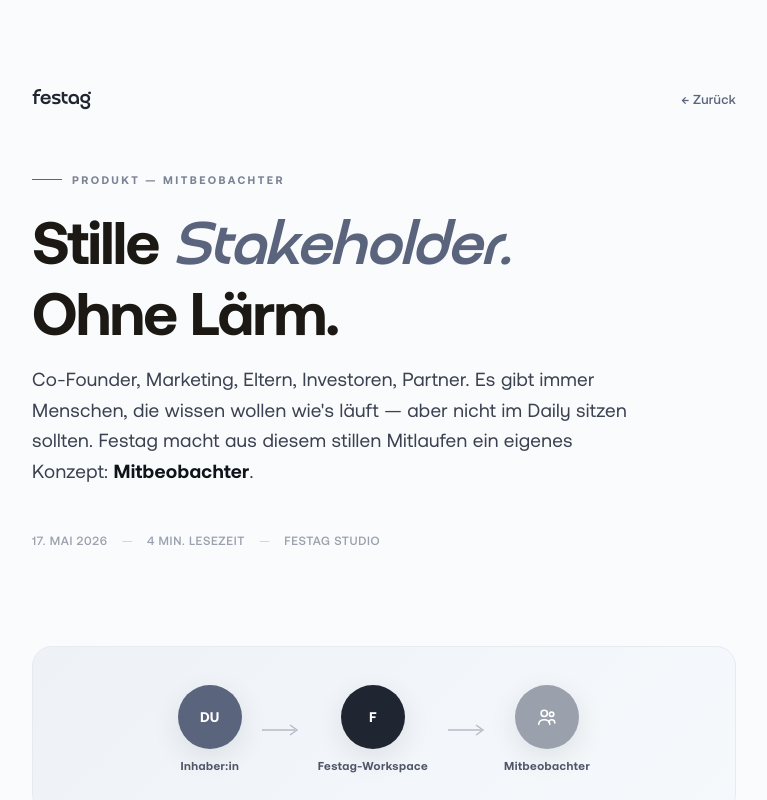
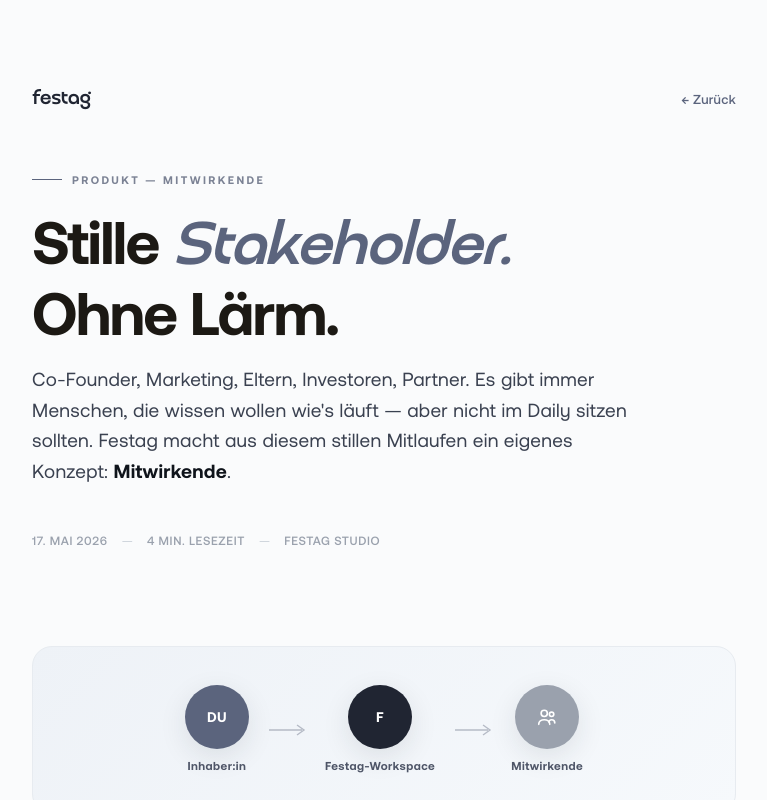
Before and after one commit to viastefan/festag-mvp, a Next.js app: page /blog/mitbeobachter in a window 1280 px wide. Shown: the whole page, without its empty margins (256-1023 px from the left). Built offline with nearby package versions, Linux system fonts and the light colour scheme.

Commit message:
Fix: modal clipping via createPortal, rename Mitbeobachter to Mitwirkende

```diff
--- a/app/blog/mitbeobachter/page.tsx
+++ b/app/blog/mitbeobachter/page.tsx
@@ -1,11 +1,11 @@
 import Link from 'next/link'
 
 export const metadata = {
-  title: 'Mitbeobachter — Stille Stakeholder ohne Lärm | Festag',
+  title: 'Mitwirkende — Stille Stakeholder ohne Lärm | Festag',
   description: 'Wie Festag Co-Founder, Marketing, Investoren und Partner still mitlaufen lässt — ohne dass dein Projekt zum Meeting-Marathon wird.',
 }
 
-export default function BlogMitbeobachterPage() {
+export default function BlogMitwirkendePage() {
   return (
     <main style={{ background:'#FAFBFC', minHeight:'100vh', color:'#202532' }}>
       <style>{`
@@ -263,17 +263,17 @@
           <Link href="/" className="blog-back">← Zurück</Link>
         </header>
 
-        <p className="blog-eyebrow">Produkt — Mitbeobachter</p>
+        <p className="blog-eyebrow">Produkt — Mitwirkende</p>
         <h1 className="blog-title">Stille <em>Stakeholder.</em><br/>Ohne Lärm.</h1>
         <p className="blog-lead">
           Co-Founder, Marketing, Eltern, Investoren, Partner. Es gibt immer Menschen, die wissen wollen wie&apos;s
           läuft — aber nicht im Daily sitzen sollten. Festag macht aus diesem stillen Mitlaufen ein eigenes
-          Konzept: <strong>Mitbeobachter</strong>.
+          Konzept: <strong>Mitwirkende</strong>.
         </p>
         <p className="blog-meta">17. Mai 2026 <span>—</span> 4 Min. Lesezeit <span>—</span> Festag Studio</p>
 
         {/* Hero-Diagramm */}
-        <div className="blog-hero" aria-label="Mitbeobachter-Konzept">
+        <div className="blog-hero" aria-label="Mitwirkende-Konzept">
           <div className="hero-node">
             <div className="hero-circle" style={{ background:'#5B647D' }}>DU</div>
             <span className="hero-label">Inhaber:in</span>
@@ -289,10 +289,10 @@
             <svg width="40" height="14" viewBox="0 0 40 14"><path d="M2 7 H35 M30 2 L37 7 L30 12" stroke="#7B8294" strokeWidth="1.4" fill="none" /></svg>
           </div>
           <div className="hero-node">
-            <div className="hero-circle" style={{ background:'#9aa1ad' }} aria-label="Mitbeobachter">
+            <div className="hero-circle" style={{ background:'#9aa1ad' }} aria-label="Mitwirkende">
               <svg width="22" height="22" viewBox="0 0 24 24" fill="none" stroke="currentColor" strokeWidth="1.8" strokeLinecap="round"><circle cx="9" cy="8" r="3.4"/><path d="M3 20c0-3 2.7-5 6-5s6 2 6 5"/><circle cx="17" cy="9" r="2.4"/><path d="M14 17.5c.4-1.6 1.7-2.5 3-2.5 2 0 3.5 1.5 3.5 3.5"/></svg>
             </div>
-            <span className="hero-label">Mitbeobachter</span>
+            <span className="hero-label">Mitwirkende</span>
           </div>
         </div>
 
@@ -306,9 +306,9 @@
           bleiben sollen. Sie schreiben keine Tasks, machen keine Status-Reviews, brauchen keine Schreibrechte. Aber wenn sie fragen „wie weit seid ihr?",
           willst du nicht 20 Minuten lang erklären müssen.
         </p>
-        <p className="blog-p">Genau dafür gibt es Mitbeobachter.</p>
+        <p className="blog-p">Genau dafür gibt es Mitwirkende.</p>
 
-        <h2 className="blog-h">Was Mitbeobachter können — und was nicht</h2>
+        <h2 className="blog-h">Was Mitwirkende können — und was nicht</h2>
         <div className="blog-cards">
           <div className="blog-card">
             <div className="blog-card-icon">
@@ -372,21 +372,21 @@
 
         <div className="blog-quote">
           „Ich brauche keine zehn Meetings pro Woche. Aber ich will wissen, was meine Co-Founder bauen.
-          Mitbeobachter hat das erste Mal genau diese Lücke geschlossen."
+          Mitwirkende hat das erste Mal genau diese Lücke geschlossen."
           <cite>— Lukas, Co-Founder, Mode-A-Pilot-Workspace</cite>
         </div>
 
-        <h2 className="blog-h">Was Mitbeobachter <em>nicht</em> sind</h2>
+        <h2 className="blog-h">Was Mitwirkende <em>nicht</em> sind</h2>
         <p className="blog-p">
-          Wichtig: Mitbeobachter sind <strong>keine Team-Member</strong>. Sie haben keine Zuständigkeit, keine Tasks zugewiesen,
+          Wichtig: Mitwirkende sind <strong>keine Team-Member</strong>. Sie haben keine Zuständigkeit, keine Tasks zugewiesen,
           tauchen nicht in Workload-Auswertungen auf. Sie sind auch <strong>kein „Team"</strong> im Festag-Sinne — denn ein Team
-          beschreibt die <em>Form</em> deines Workspace (Founder-Squad, Agentur, Inhouse-Crew). Mitbeobachter sind individuelle
+          beschreibt die <em>Form</em> deines Workspace (Founder-Squad, Agentur, Inhouse-Crew). Mitwirkende sind individuelle
           Personen mit Read-Access — nichts mehr, nichts weniger.
         </p>
 
         <h2 className="blog-h">Privatsphäre & Vertrauen</h2>
         <p className="blog-p">
-          Mitbeobachter sehen exakt das, was du freigegeben hast. Andere Projekte? Unsichtbar. Interne Tagro-Notizen? Versteckt.
+          Mitwirkende sehen exakt das, was du freigegeben hast. Andere Projekte? Unsichtbar. Interne Tagro-Notizen? Versteckt.
           Dev-Notizen, die nur dein technisches Team kennt? Bleiben intern. Trennscharf, jederzeit revidierbar.
         </p>
         <p className="blog-p">
@@ -394,11 +394,11 @@
         </p>
 
         <div className="blog-cta">
-          <p className="blog-cta-eyebrow">Festag — Mitbeobachter</p>
+          <p className="blog-cta-eyebrow">Festag — Mitwirkende</p>
           <h3>Bereit, jemanden still mitschauen zu lassen?</h3>
-          <p>Im Dashboard unter „Persönlicher Bereich → Mitbeobachter" einrichten. Dauert keine 30 Sekunden.</p>
+          <p>Im Dashboard unter „Persönlicher Bereich → Mitwirkende" einrichten. Dauert keine 30 Sekunden.</p>
           <Link href="/observers" className="blog-cta-btn">
-            <span>Mitbeobachter öffnen</span>
+            <span>Mitwirkende öffnen</span>
             <svg width="16" height="12" viewBox="0 0 16 12"><path d="M1 6 H13 M9 1 L14 6 L9 11" stroke="currentColor" strokeWidth="1.5" fill="none" strokeLinecap="round"/></svg>
           </Link>
         </div>
--- a/app/i/[token]/page.tsx
+++ b/app/i/[token]/page.tsx
@@ -5,7 +5,7 @@
 import { createClient } from '@/lib/supabase/client'
 import FestagLoader from '@/components/FestagLoader'
 
-// ── Token-Capture für Mitbeobachter-Einladungen ──
+// ── Token-Capture für Mitwirkenden-Einladungen ──
 //
 // Owner teilt einen Link wie  https://festag.app/i/<token>.
 // Hier passiert:
--- a/components/Sidebar.tsx
+++ b/components/Sidebar.tsx
@@ -61,7 +61,7 @@
 const CLIENT_CORE: NavItem[] = [
   { href:'/reports', icon:'activity', label:'Statusberichte' },
   { href:'/tasks', icon:'task', label:'Tasks' },
-  { href:'/observers', icon:'team', label:'Mitbeobachter' },
+  { href:'/observers', icon:'team', label:'Mitwirkende' },
 ]
 const CLIENT_TEAMS: NavItem[] = [
   { href:'/teams?view=projects', icon:'project', label:'Projekte' },
```
Also changed, not shown: app/(app)/observers/page.tsx (+19 -16 lines), components/ObserverWelcomeModal.tsx (+5 -3 lines).
